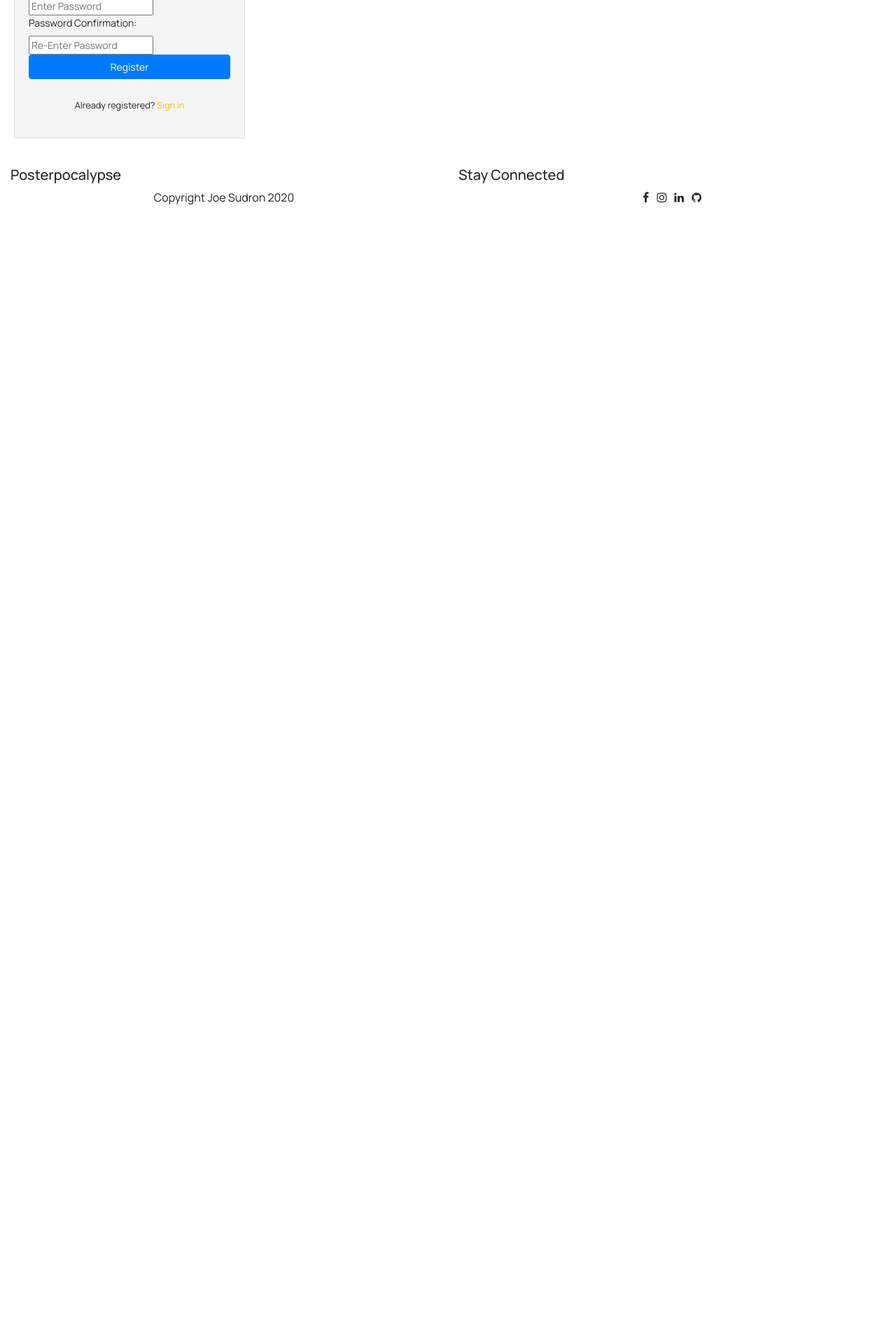
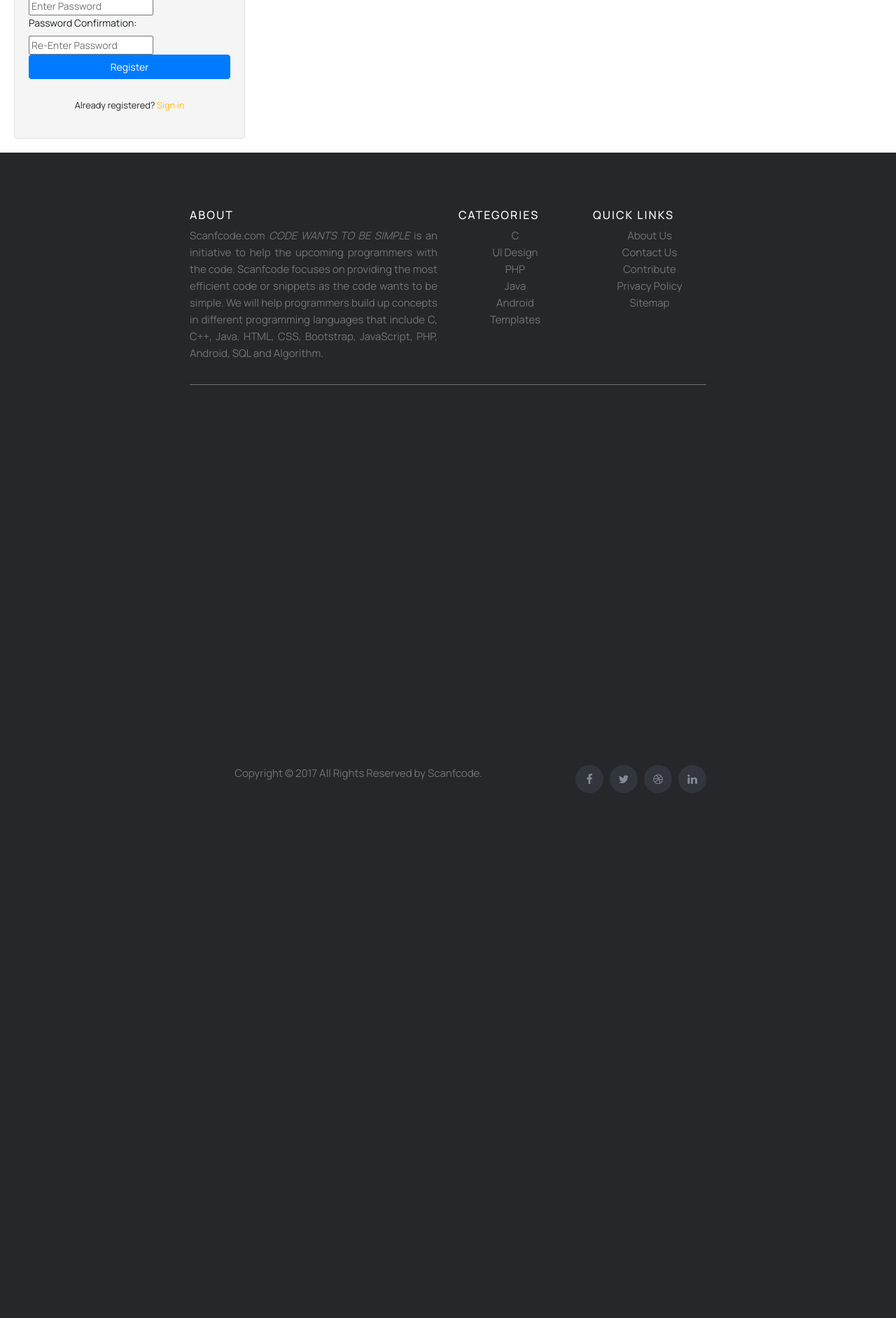
Before and after one commit to JSudron/posterpocalypse-shop, a Django app: page /accounts/register/ in a window 1280 px wide. Shown: the part 371-2254 px from the top of the page at 70% size. Before the commit the page ends 663 px from the top, so only its background shows below. Run offline with Django 3.2, Linux system fonts and the light colour scheme; some libraries are stand-ins or nearby versions; some web fonts are replaced.

Commit message:
experimenting with the footer

```diff
--- a/static/css/custom.css
+++ b/static/css/custom.css
@@ -245,16 +245,168 @@ caption p {
 
 /*-----------------------FOOTER */
 
-footer {
-    padding-top: 20px;
-    padding-bottom: 20px;
-    position: relative;
-    bottom: 0;
-    width: 100%;
+.site-footer
+{
+  background-color:#26272b;
+  padding:45px 0 20px;
+  font-size:15px;
+  line-height:24px;
+  color:#737373;
 }
-
-ul#categories-menu li {
-  display: inline;
+.site-footer hr
+{
+  border-top-color:#bbb;
+  opacity:0.5;
+}
+.site-footer hr.small
+{
+  margin:20px 0
+}
+.site-footer h6
+{
+  color:#fff;
+  font-size:16px;
+  text-transform:uppercase;
+  margin-top:5px;
+  letter-spacing:2px;
+}
+.site-footer a
+{
+  color:#737373;
+}
+.site-footer a:hover
+{
+  color:#3366cc;
+  text-decoration:none;
+}
+.footer-links
+{
+  padding-left:0;
+  list-style:none;
+}
+.footer-links li
+{
+  display:block;
+}
+.footer-links a
+{
+  color:#737373;
+}
+.footer-links a:active,.footer-links a:focus,.footer-links a:hover
+{
+  color:#3366cc;
+  text-decoration:none;
+}
+.footer-links.inline li
+{
+  display:inline-block;
+}
+.site-footer .social-icons
+{
+  text-align:right;
+}
+.site-footer .social-icons a
+{
+  width:40px;
+  height:40px;
+  line-height:40px;
+  margin-left:6px;
+  margin-right:0;
+  border-radius:100%;
+  background-color:#33353d;
+}
+.copyright-text
+{
+  margin:0;
+}
+@media (max-width:991px)
+{
+  .site-footer [class^=col-]
+  {
+    margin-bottom:30px;
+  }
+}
+@media (max-width:767px)
+{
+  .site-footer
+  {
+    padding-bottom:0;
+  }
+  .site-footer .copyright-text,.site-footer .social-icons
+  {
+    text-align:center;
+  }
+}
+.social-icons
+{
+  padding-left:0;
+  margin-bottom:0;
+  list-style:none;
+}
+.social-icons li
+{
+  display:inline-block;
+  margin-bottom:4px;
+}
+.social-icons li.title
+{
+  margin-right:15px;
+  text-transform:uppercase;
+  color:#96a2b2;
+  font-weight:700;
+  font-size:13px;
+}
+.social-icons a{
+  background-color:#eceeef;
+  color:#818a91;
+  font-size:16px;
+  display:inline-block;
+  line-height:44px;
+  width:44px;
+  height:44px;
+  text-align:center;
+  margin-right:8px;
+  border-radius:100%;
+  -webkit-transition:all .2s linear;
+  -o-transition:all .2s linear;
+  transition:all .2s linear;
+}
+.social-icons a:active,.social-icons a:focus,.social-icons a:hover
+{
+  color:#fff;
+  background-color:#29aafe;
+}
+.social-icons.size-sm a
+{
+  line-height:34px;
+  height:34px;
+  width:34px;
+  font-size:14px
+}
+.social-icons a.facebook:hover
+{
+  background-color:#3b5998;
+}
+.social-icons a.twitter:hover
+{
+  background-color:#00aced;
+}
+.social-icons a.linkedin:hover
+{
+  background-color:#007bb6;
+}
+.social-icons a.dribbble:hover
+{
+  background-color:#ea4c89;
+}
+@media (max-width:767px)
+{
+  .social-icons li.title
+  {
+    display:block;
+    margin-right:0;
+    font-weight:600;
+  }
 }
 
 /*-----------------------MEDIA QUERIES */
--- a/templates/base.html
+++ b/templates/base.html
@@ -9,9 +9,12 @@
 	<meta name="viewport" content="width=device-width, initial-scale=1.0">
 	<meta http-equiv="X-UA-Compatible" content="ie=edge">
 	<title>Posterpocalypse</title>
-	<link rel="stylesheet" href="https://stackpath.bootstrapcdn.com/bootstrap/4.4.1/css/bootstrap.min.css" integrity="sha384-Vkoo8x4CGsO3+Hhxv8T/Q5PaXtkKtu6ug5TOeNV6gBiFeWPGFN9MuhOf23Q9Ifjh" crossorigin="anonymous">
-	<link rel="stylesheet" href="https://maxcdn.bootstrapcdn.com/font-awesome/4.7.0/css/font-awesome.min.css" type="text/css" />
-    <link rel="stylesheet" href="https://cdnjs.cloudflare.com/ajax/libs/hover.css/2.3.1/css/hover-min.css" type="text/css" />
+	<link rel="stylesheet" href="https://stackpath.bootstrapcdn.com/bootstrap/4.4.1/css/bootstrap.min.css"
+		integrity="sha384-Vkoo8x4CGsO3+Hhxv8T/Q5PaXtkKtu6ug5TOeNV6gBiFeWPGFN9MuhOf23Q9Ifjh" crossorigin="anonymous">
+	<link rel="stylesheet" href="https://maxcdn.bootstrapcdn.com/font-awesome/4.7.0/css/font-awesome.min.css"
+		type="text/css" />
+	<link rel="stylesheet" href="https://cdnjs.cloudflare.com/ajax/libs/hover.css/2.3.1/css/hover-min.css"
+		type="text/css" />
 	<link rel="stylesheet" href="{% static 'css/custom.css' %}" type="text/css" />
 
 </head>
@@ -84,47 +87,69 @@
 	{% endblock %}
 
 	<!--FOOTER-->
-	<footer class="container-fluid">
-        <div class="footer-section row" id="footer-info">
-            <div class="col-md-6">
-                <h5 class="uppercase footer-header header">Posterpocalypse</h5>
-                <p class="inline-block footer-text">Copyright Joe Sudron 2020</p>
+	<footer class="site-footer">
+		<div class="container">
+			<div class="row">
+				<div class="col-sm-12 col-md-6">
+					<h6>About</h6>
+					<p class="text-justify">Scanfcode.com <i>CODE WANTS TO BE SIMPLE </i> is an initiative to help the
+						upcoming programmers with the code. Scanfcode focuses on providing the most efficient code or
+						snippets as the code wants to be simple. We will help programmers build up concepts in different
+						programming languages that include C, C++, Java, HTML, CSS, Bootstrap, JavaScript, PHP, Android,
+						SQL and Algorithm.</p>
 				</div>
-            <div class="col-md-6">
-                <h5 class="uppercase footer-header" id="social-media">Stay Connected</h5>
-                <ul class="list-inline social-links icon-border">
-                    <li class="list-inline-item">
-                        <a target="_blank" href="https://www.facebook.com/JoeSudronYeah">
-                            <i class="fa fa-facebook" aria-hidden="true"></i>
-                            <span class="sr-only">Facebook</span>
-                        </a>
-                    </li>
-                    <li class="list-inline-item">
-                        <a target="_blank" href="https://www.instagram.com/joesudron83/">
-                            <i class="fa fa-instagram" aria-hidden="true"></i>
-                            <span class="sr-only">Instagram</span>
-                        </a>
-                    </li>
-                    <li class="list-inline-item">
-                        <a target="_blank" href="https://www.linkedin.com/in/joe-sudron">
-                            <i class="fa fa-linkedin" aria-hidden="true"></i>
-                            <span class="sr-only">LinkedIn</span>
-                        </a>
-                    </li>
-                    <li class="list-inline-item">
-                        <a target="_blank" href="https://github.com/JSudron">
-                            <i class="fa fa-github" aria-hidden="true"></i>
-                            <span class="sr-only">GitHub</span>
-                        </a>
-                    </li>
+				<div class="col-xs-6 col-md-3">
+					<h6>Categories</h6>
+					<ul class="footer-links">
+						<li><a href="http://scanfcode.com/category/c-language/">C</a></li>
+						<li><a href="http://scanfcode.com/category/front-end-development/">UI Design</a></li>
+						<li><a href="http://scanfcode.com/category/back-end-development/">PHP</a></li>
+						<li><a href="http://scanfcode.com/category/java-programming-language/">Java</a></li>
+						<li><a href="http://scanfcode.com/category/android/">Android</a></li>
+						<li><a href="http://scanfcode.com/category/templates/">Templates</a></li>
 					</ul>
+				</div>
+
+				<div class="col-xs-6 col-md-3">
+					<h6>Quick Links</h6>
+					<ul class="footer-links">
+						<li><a href="http://scanfcode.com/about/">About Us</a></li>
+						<li><a href="http://scanfcode.com/contact/">Contact Us</a></li>
+						<li><a href="http://scanfcode.com/contribute-at-scanfcode/">Contribute</a></li>
+						<li><a href="http://scanfcode.com/privacy-policy/">Privacy Policy</a></li>
+						<li><a href="http://scanfcode.com/sitemap/">Sitemap</a></li>
+					</ul>
+				</div>
+			</div>
+			<hr>
+		</div>
+		<div class="container">
+			<div class="row">
+				<div class="col-md-8 col-sm-6 col-xs-12">
+					<p class="copyright-text">Copyright &copy; 2017 All Rights Reserved by
+						<a href="#">Scanfcode</a>.
+					</p>
+				</div>
+				<div class="col-md-4 col-sm-6 col-xs-12">
+					<ul class="social-icons">
+						<li><a class="facebook" href="#"><i class="fa fa-facebook"></i></a></li>
+						<li><a class="twitter" href="#"><i class="fa fa-twitter"></i></a></li>
+						<li><a class="dribbble" href="#"><i class="fa fa-dribbble"></i></a></li>
+						<li><a class="linkedin" href="#"><i class="fa fa-linkedin"></i></a></li>
+					</ul>
+				</div>
 			</div>
 		</div>
 	</footer>
 
-	<script src="https://code.jquery.com/jquery-3.4.1.min.js" integrity="sha256-CSXorXvZcTkaix6Yvo6HppcZGetbYMGWSFlBw8HfCJo=" crossorigin="anonymous"></script>
-	<script src="https://cdn.jsdelivr.net/npm/popper.js@1.16.0/dist/umd/popper.min.js" integrity="sha384-Q6E9RHvbIyZFJoft+2mJbHaEWldlvI9IOYy5n3zV9zzTtmI3UksdQRVvoxMfooAo" crossorigin="anonymous"></script>
-	<script src="https://stackpath.bootstrapcdn.com/bootstrap/4.4.1/js/bootstrap.min.js" integrity="sha384-wfSDF2E50Y2D1uUdj0O3uMBJnjuUD4Ih7YwaYd1iqfktj0Uod8GCExl3Og8ifwB6" crossorigin="anonymous"></script>
+	<script src="https://code.jquery.com/jquery-3.4.1.min.js"
+		integrity="sha256-CSXorXvZcTkaix6Yvo6HppcZGetbYMGWSFlBw8HfCJo=" crossorigin="anonymous"></script>
+	<script src="https://cdn.jsdelivr.net/npm/popper.js@1.16.0/dist/umd/popper.min.js"
+		integrity="sha384-Q6E9RHvbIyZFJoft+2mJbHaEWldlvI9IOYy5n3zV9zzTtmI3UksdQRVvoxMfooAo" crossorigin="anonymous">
+	</script>
+	<script src="https://stackpath.bootstrapcdn.com/bootstrap/4.4.1/js/bootstrap.min.js"
+		integrity="sha384-wfSDF2E50Y2D1uUdj0O3uMBJnjuUD4Ih7YwaYd1iqfktj0Uod8GCExl3Og8ifwB6" crossorigin="anonymous">
+	</script>
 	<script src="{% static 'js/main.js' %}"></script>
 	<script src="{% static 'js/stripe.js' %}"></script>
 	{% block head_js %}
```
Lines whose indentation alone changed are shown as unchanged.
